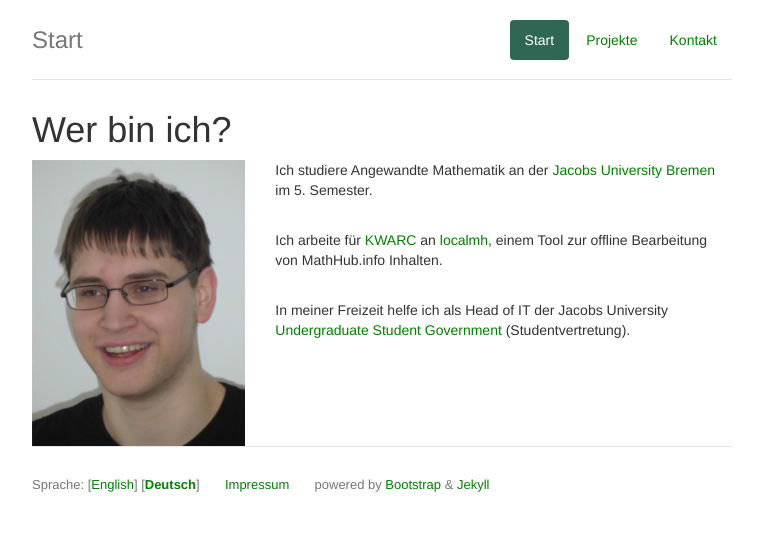
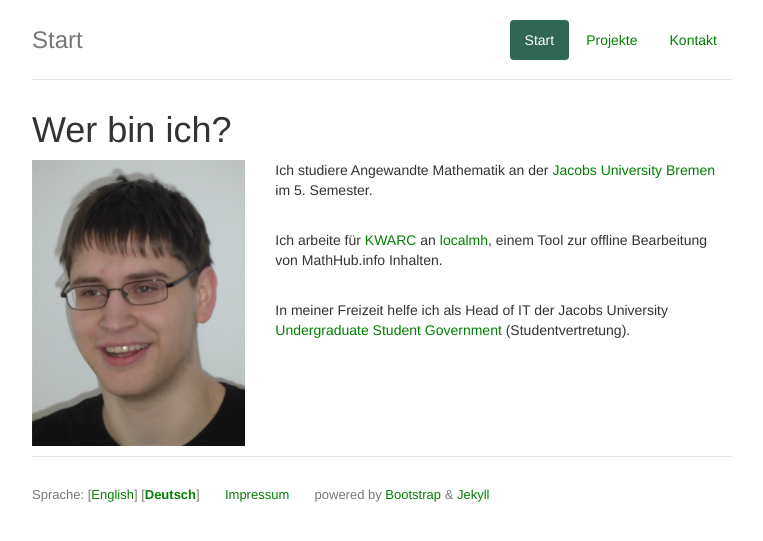
Before and after one commit to tkw1536/tkw01536.de, a Jekyll site: the page built from de/index.html, in a window 1280 px wide. Shown: the top 541 px of the page, without its empty margins (258-1021 px from the left). Built offline with Jekyll 4.4.1, drawn with Linux system fonts in a browser that asks for light colours; nearby versions of some CDN libraries.

Commit message:
Added margin to footer

```diff
--- a/assets/css/custom.css
+++ b/assets/css/custom.css
@@ -74,3 +74,7 @@ a:hover, a:focus {
     border-bottom: 0;
   }
 }
+
+.footer {
+    margin-top:10px;
+}
```
